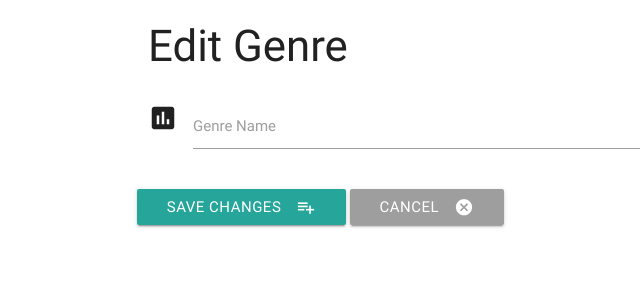
After one commit to VladimirB3/ms-project-3, a Flask app: template templates/editgenre.html in a window 1280 px wide. The commit adds this page. Shown: the top 300 px of the page, without its empty margins (44-684 px from the left). Run offline with Flask 2, Linux system fonts and the light colour scheme; the template is opened without the code that fills it, so the values that code supplies are empty; some libraries are stand-ins or nearby versions.

Commit message:
added edit genres page, connected to database

```diff
--- a/app.py
+++ b/app.py
@@ -56,6 +56,25 @@ def delete_game(game_id):
     mongo.db.games.remove({'_id': ObjectId(game_id)})
     return redirect(url_for('get_games'))
 
+@app.route('/get_genres')
+def get_genres():
+    return render_template('genres.html',
+    genres=mongo.db.genres.find())
+
+@app.route('/edit_genre/<genre_id>')
+def edit_genre(genre_id):
+    return render_template('editgenre.html',
+                           genre=mongo.db.genres.find_one(
+                           {'_id': ObjectId(genre_id)}))
+
+
+@app.route('/update_genre/<genre_id>', methods=['POST'])
+def update_genre(genre_id):
+    mongo.db.genres.update(
+        {'_id': ObjectId(genre_id)},
+        {'genre_name': request.form.get('genre_name')})
+    return redirect(url_for('get_genres'))
+
 if __name__ == '__main__':
     app.run(host=os.environ.get('IP'),
             port=int(os.environ.get('PORT')),
--- /dev/null
+++ b/templates/editgenre.html
@@ -0,0 +1,24 @@
+{% extends 'base.html'%}
+
+{% block content %}
+<h3>Edit Genre</h3>
+<div class="row">
+    <form action="{{ url_for('update_genre', genre_id=genre._id) }}" method="POST" class="col s12">
+        <div class="row">
+            <div class="input-field col s12">
+                <i class="material-icons prefix">poll</i>
+                <input id="genre_name" name="genre_name" type="text" class="validate" value="{{genre.genre_name}}">
+                <label for="genre_name">Genre Name</label>
+            </div>
+        </div>
+        <div class="row">
+            <button class="btn waves-effect waves-light" type="submit" name="action">Save Changes
+                <i class="material-icons right">playlist_add</i>
+             </button>
+            <a href="{{ url_for('get_genres') }}" class="waves-effect waves-light btn grey">
+                <i class="material-icons right">cancel</i>Cancel
+            </a>
+        </div>
+    </form>
+</div>
+{% endblock %}
--- a/templates/games.html
+++ b/templates/games.html
@@ -18,7 +18,7 @@
             <div class="col s3 left-align">
                 <i class="material-icons">videogame_asset</i>
                 <a href="{{url_for('edit_game', game_id=game._id)}}" class="waves-effect waves-light btn btn_small blue">Edit</a>
-                <a href="{{url_for('delete_game', game_id=game._id)}}" class="waves-effect waves-light btn btn_small red">WIPE</a>
+                <a href="{{url_for('delete_game', game_id=game._id)}}" class="waves-effect waves-light btn btn_small red">Del</a>
             </div>
             <div class="col s9">
                 <strong>{{game.game_name}}</strong> - {{game.genre_name}}
```
Also changed, not shown: templates/genres.html (+21 -10 lines).
